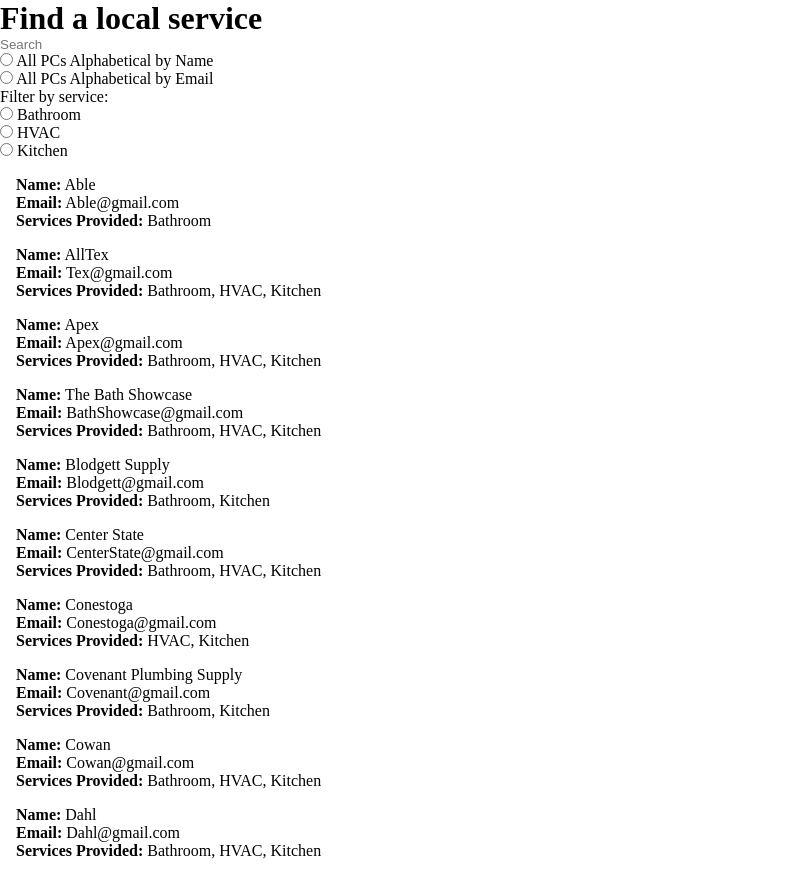
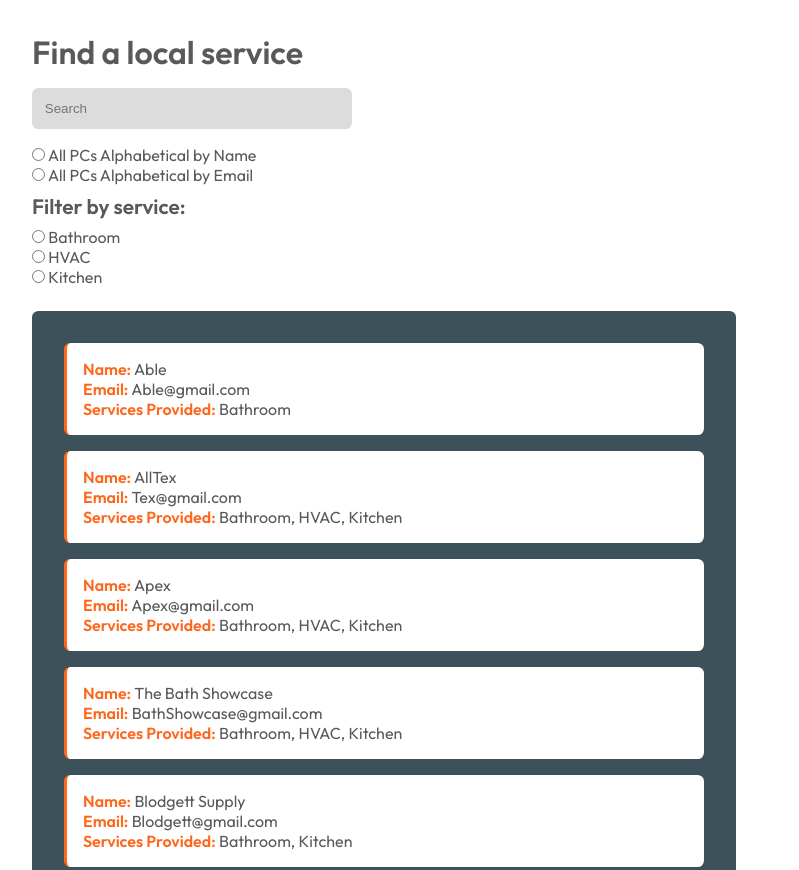
Before and after one commit to Tcooper920/sortingData, a plain HTML site: page index.html in a window 1280 px wide. Shown: the top 870 px of the page, without its empty margins (0-799 px from the left). Drawn offline with Linux system fonts and the light colour scheme.

Commit message:
Add main CSS styles.

```diff
--- a/index.css
+++ b/index.css
@@ -4,6 +4,63 @@
     border: none;
 }
 
+h1 {
+    font-size: 2rem;
+    margin-bottom: 1rem;
+}
+
+h2 {
+    font-size: 1.3rem;
+    margin-bottom: .5rem;
+}
+
+p {
+    margin-bottom: .5rem;
+}
+
+strong {
+    font-weight: bold;
+}
+
+body {
+    font-family: 'Open Sans', sans-serif;
+    font-family: 'Outfit', sans-serif;
+    color: #58595b;
+    font-size: 1rem;;
+}
+
+main {
+    padding: 2rem;
+}
+
+.search-bar {
+    background-color: gainsboro;
+    margin-bottom: 1rem;
+    padding: .8rem;
+    border-radius: .4rem;
+    width: 20rem;
+    max-width: 20rem;
+}
+
+#employee-list-container {
+    max-width: 40rem;
+    margin-top: 1.5rem;
+    padding: 2rem;
+    background-color: #3c515a;
+    border-radius: .4rem;
+}
+
 .employee-container {
-    margin: 1rem;
+    margin-bottom: 1rem;
 }
+
+.employee-container {
+    background-color: white;
+    padding: 1rem;
+    border-radius: .4rem;
+    border-left: .2rem solid #ff671d;
+}
+
+.container-labels {
+    color: #ff671d;
+}
--- a/index.html
+++ b/index.html
@@ -1,7 +1,11 @@
 <DOCTYPE! html>
 <html>
 <head>
-	<title></title>
+	<title>Find a Local Service</title>
+	<meta name="viewport" content="width=device-width, initial-scale=1.0">
+	<link rel="preconnect" href="https://fonts.googleapis.com">
+	<link rel="preconnect" href="https://fonts.gstatic.com" crossorigin>
+	<link href="https://fonts.googleapis.com/css2?family=Open+Sans:wght@500;700&family=Outfit:wght@400;600&display=swap" rel="stylesheet">
 	<link rel="stylesheet" type="text/css" href="index.css">
 </head>
 <body>
@@ -9,21 +13,21 @@
 <main>
 	<h1>Find a local service</h1>
 	<form>
-		<input type="text" placeholder="Search" id="search-bar">
+		<input type="text" placeholder="Search" class="search-bar" id="search-bar">
 	</form>
 
 	<form>
-		<input type="radio" id="alphabetical-name" name="filter-sort" value="alphabetical-name">
+		<p><input type="radio" id="alphabetical-name" name="filter-sort" value="alphabetical-name">
 		<label for="alphabetical-name">All PCs Alphabetical by Name</label><br>
 		<input type="radio" id="alphabetical-email" name="filter-sort" value="alphabetical-email">
-		<label for="alphabetical-email">All PCs Alphabetical by Email</label><br>
-		<p>Filter by service:</p>
-		<input type="radio" class="service" id="bathroom" name="filter-sort" value="Bathroom">
+		<label for="alphabetical-email">All PCs Alphabetical by Email</label></p>
+		<h2>Filter by service:</h2>
+		<p><input type="radio" class="service" id="bathroom" name="filter-sort" value="Bathroom">
 		<label for="bathroom">Bathroom</label><br>
 		<input type="radio" class="service" id="hvac" name="filter-sort" value="HVAC">
 		<label for="hvac">HVAC</label><br>
 		<input type="radio" class="service" id="kitchen" name="filter-sort" value="Kitchen">
-		<label for="kitchen">Kitchen</label><br>
+		<label for="kitchen">Kitchen</label></p>
 	</form>
 
 	<div id="employee-list-container"></div>
--- a/index.js
+++ b/index.js
@@ -38,6 +38,7 @@ const employeeList =
     {"name":"Welker McKee", "email":"WM@gmail.com", "service":"Bathroom, HVAC, Kitchen"},
 ]};
 
+// Variables
 const employeeListContainer = document.getElementById("employee-list-container");
 const searchBar = document.getElementById("search-bar");
 const alphabeticalByNameRadioButton = document.getElementById("alphabetical-name");
@@ -48,9 +49,9 @@ const printEmployeesToPage = (employeeListArray) => {
     employeeListContainer.innerHTML = "";
 	employeeListArray.forEach((element) => {
 		const newDiv = document.createElement("div");
-		newDiv.innerHTML = `<p class="employee-container"><strong>Name:</strong> ${element.name}<br>
-                            <strong>Email:</strong> ${element.email}<br>
-                            <strong>Services Provided:</strong> ${element.service}<p>`;
+		newDiv.innerHTML = `<p class="employee-container"><strong class="container-labels">Name:</strong> ${element.name}<br>
+                            <strong class="container-labels">Email:</strong> ${element.email}<br>
+                            <strong class="container-labels">Services Provided:</strong> ${element.service}<p>`;
 		employeeListContainer.append(newDiv);
 	});
 }
```
